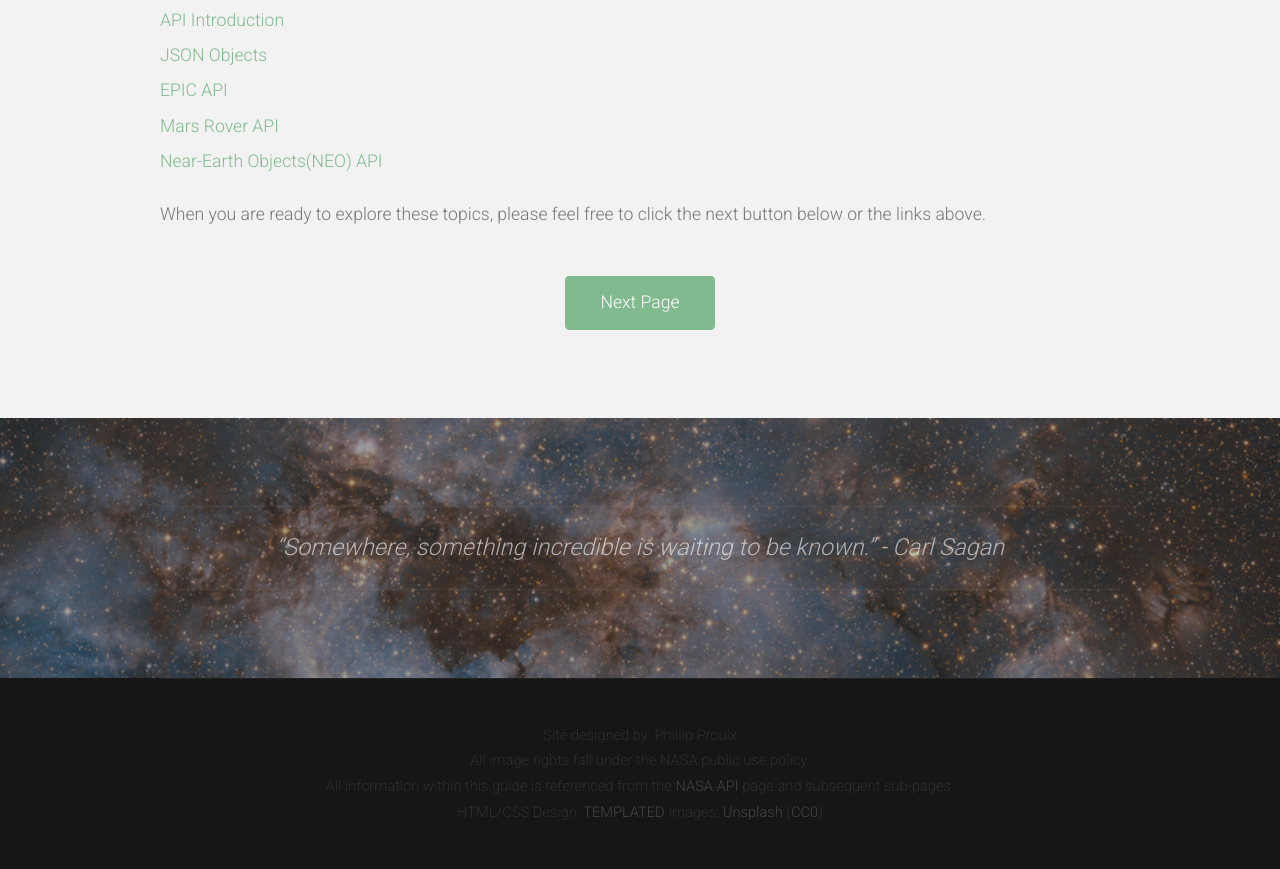
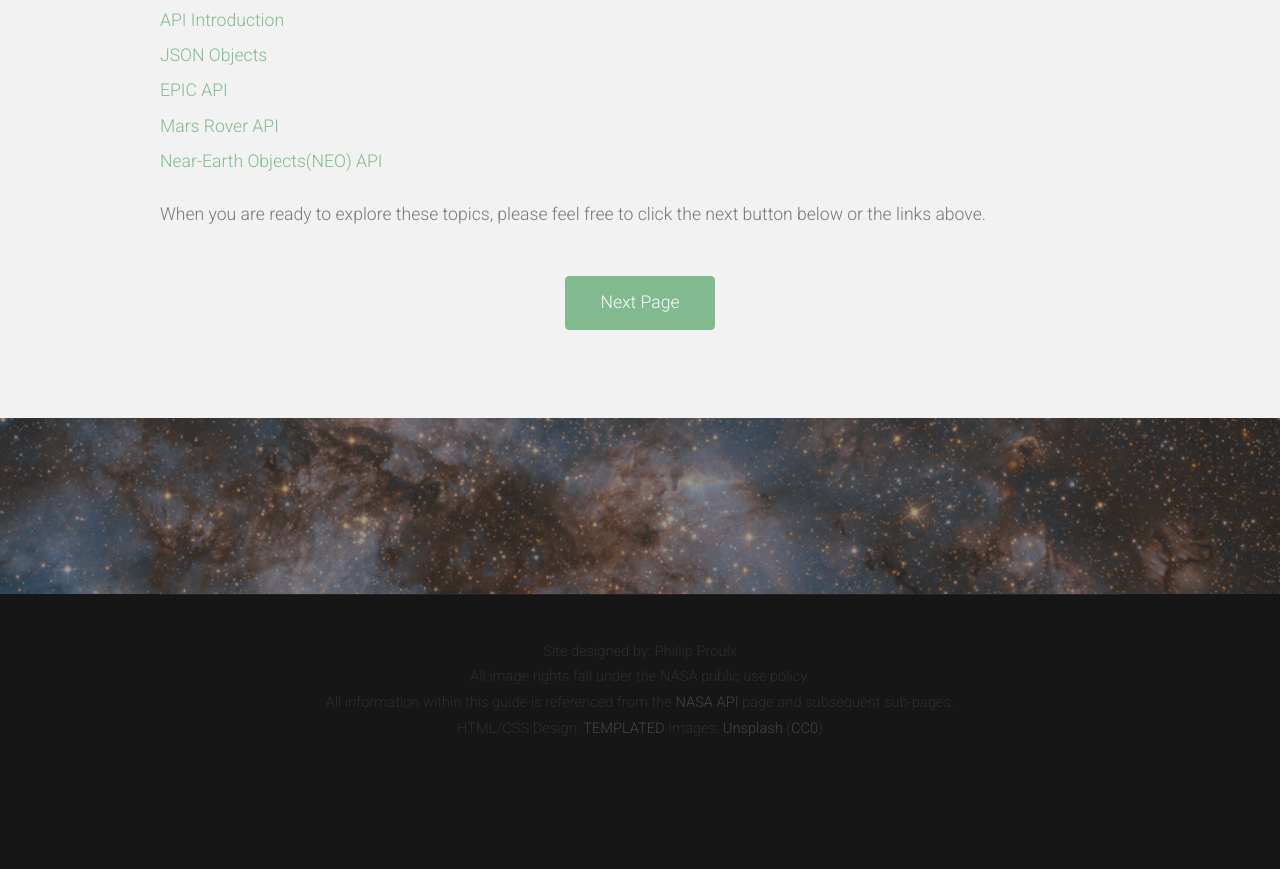
Before and after one commit to proulxp/CS290-How-To-Guide, a plain HTML site: page index.html in a window 1280 px wide. Shown: the part 1219-2088 px from the top of the page. After the commit the page ends 2004 px from the top, so only its background shows below. Drawn offline with nearby package versions, Linux system fonts and the light colour scheme.

Commit message:
Quote fix

```diff
--- a/index.html
+++ b/index.html
@@ -86,9 +86,7 @@
 	<!-- Tweet -->
 		<div id="tweet">
 			<div class="container">
-				<section>
-					<blockquote>&ldquo;Somewhere, something incredible is waiting to be known.&rdquo; - Carl Sagan</blockquote>
-				</section>
+
 			</div>
 		</div>
 
```
